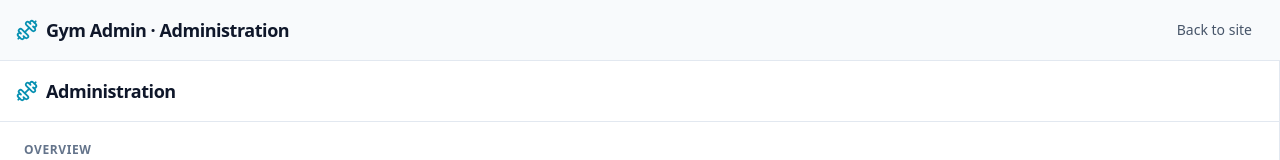
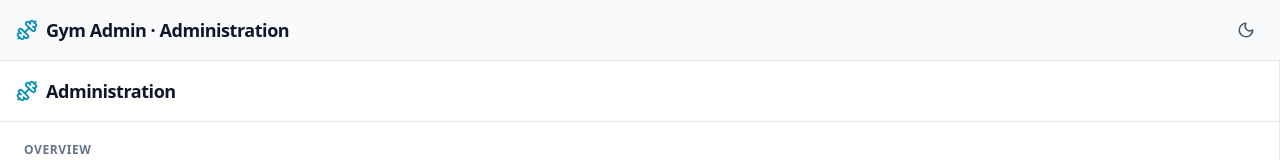
Before and after one commit to jame-dev13/Gym-Admin-Frontend, a React (Vite) app: page /administration in a window 1280 px wide. Shown: the top 160 px of the page. Built offline with nearby package versions, Linux system fonts and the light colour scheme.

Commit message:
feat: add theme toggle button to administration navbar

```diff
--- a/src/components/buttons/Buttons.tsx
+++ b/src/components/buttons/Buttons.tsx
@@ -1,6 +1,6 @@
 import { useEffect, useRef, useState } from 'react'
 import { useFormStatus } from 'react-dom'
-import { Check, Loader2, Menu, RefreshCw, X } from 'lucide-react'
+import { Check, Loader2, Menu, Moon, RefreshCw, Sun, X } from 'lucide-react'
 import type {
   SubmitBtnProps,
   CommandBtnProps,
@@ -8,7 +8,9 @@ import type {
   SwitchBtnProps,
   RefreshBtnProps,
   BurgerBtnProps,
+  ThemeBtnProps,
 } from '@/types/Props'
+import { useThemeContext } from '@/context/useThemeContext'
 
 const submitStyles = [
   'inline-flex',
@@ -419,3 +421,70 @@ export const BurgerBtn = ({
     </button>
   )
 }
+
+const themeBtnStyles = [
+  'inline-flex',
+  'size-9',
+  'items-center',
+  'justify-center',
+  'rounded-full',
+  'border',
+  'border-transparent',
+  'text-text-secondary',
+  'transition-all',
+  'duration-200',
+  'hover:border-border',
+  'hover:bg-surface-over',
+  'hover:text-text-primary',
+  'active:scale-90',
+  'focus-visible:outline-2',
+  'focus-visible:outline-offset-2',
+  'focus-visible:outline-accent',
+].join(' ')
+
+export const ThemeBtn = ({ className = '' }: ThemeBtnProps) => {
+  const { mode, toggle } = useThemeContext()
+  const isDark = mode === 'dark'
+  const label = isDark ? 'Switch to light mode' : 'Switch to dark mode'
+
+  return (
+    <button
+      type="button"
+      onClick={toggle}
+      aria-label={label}
+      title={label}
+      className={`${themeBtnStyles} ${className}`}
+    >
+      <span aria-hidden="true" className="relative block size-5">
+        <Sun
+          size={18}
+          aria-hidden="true"
+          className={[
+            'absolute',
+            'inset-0',
+            'm-auto',
+            'transition-all',
+            'duration-300',
+            isDark
+              ? 'opacity-100 scale-100 rotate-0'
+              : 'opacity-0 scale-50 rotate-90',
+          ].join(' ')}
+        />
+        <Moon
+          size={18}
+          aria-hidden="true"
+          className={[
+            'absolute',
+            'inset-0',
+            'm-auto',
+            'transition-all',
+            'duration-300',
+            isDark
+              ? 'opacity-0 scale-50 -rotate-90'
+              : 'opacity-100 scale-100 rotate-0',
+          ].join(' ')}
+        />
+      </span>
+    </button>
+  )
+}
--- a/src/components/navbar/Navbar.tsx
+++ b/src/components/navbar/Navbar.tsx
@@ -19,6 +19,7 @@ const mobileLinkBase =
 export const Navbar: FC<NavbarProps> = ({
   links,
   brand,
+  actions,
   position = "sticky",
   defaultOpen = false,
   open,
@@ -26,7 +27,7 @@ export const Navbar: FC<NavbarProps> = ({
   "aria-label": ariaLabel = "Main navigation",
   className = "",
 }) => {
-  if (links.length === 0) {
+  if (links.length === 0 && !actions) {
     throw new Error("Navbar requires at least one link");
   }
 
@@ -121,6 +122,7 @@ export const Navbar: FC<NavbarProps> = ({
         {brand && <div className="flex min-w-0 items-center gap-2">{brand}</div>}
         <div className="hidden items-center gap-1 tab:flex">
           {links.map(renderDesktopLink)}
+          {actions}
         </div>
         <BurgerBtn
           open={menuOpen}
@@ -133,6 +135,7 @@ export const Navbar: FC<NavbarProps> = ({
         <div id={menuId} className="border-t border-border px-4 py-3 tab:hidden animate-fade-in-scale">
           <div className="flex flex-col gap-1">
             {links.map(renderMobileLink)}
+            {actions}
           </div>
         </div>
       )}
--- a/src/features/administration/components/AdministrationNavbar.tsx
+++ b/src/features/administration/components/AdministrationNavbar.tsx
@@ -1,8 +1,7 @@
 import { Dumbbell } from "lucide-react";
 import { Link } from "react-router-dom";
+import { ThemeBtn } from "@/components/buttons/Buttons";
 import { Navbar } from "@/components/navbar/Navbar";
-
-const links = [{ to: "/", label: "Back to site" }];
 
 export const AdministrationNavbar = () => (
   <Navbar
@@ -19,6 +18,7 @@ export const AdministrationNavbar = () => (
         </span>
       </Link>
     }
-    links={links}
+    links={[]}
+    actions={<ThemeBtn />}
   />
 );
--- a/src/test/test-utils.tsx
+++ b/src/test/test-utils.tsx
@@ -2,6 +2,7 @@ import { QueryClient, QueryClientProvider } from "@tanstack/react-query";
 import { render } from "@testing-library/react";
 import type { ReactElement, ReactNode } from "react";
 import { MemoryRouter } from "react-router-dom";
+import { ThemeProvider } from "@/context/ThemeProvider";
 
 export const createTestQueryClient = () =>
   new QueryClient({
@@ -17,7 +18,9 @@ const renderProviders = (
   route: string,
 ) => (
   <QueryClientProvider client={queryClient}>
-    <MemoryRouter initialEntries={[route]}>{children}</MemoryRouter>
+    <MemoryRouter initialEntries={[route]}>
+      <ThemeProvider>{children}</ThemeProvider>
+    </MemoryRouter>
   </QueryClientProvider>
 );
 
--- a/src/types/Props.ts
+++ b/src/types/Props.ts
@@ -237,6 +237,10 @@ export interface BurgerBtnProps {
   buttonRef: Ref<HTMLButtonElement>;
 }
 
+export interface ThemeBtnProps {
+  className?: string;
+}
+
 export type PropsWithChildren = { children?: ReactNode };
 
 export interface AppFormProps {
@@ -329,6 +333,7 @@ export interface SelectProps {
 export interface NavbarProps {
   links: NavbarLink[];
   brand?: ReactNode;
+  actions?: ReactNode;
   position?: NavbarPosition;
   defaultOpen?: boolean;
   open?: boolean;
```
Also changed, not shown: 2 other files (tests, documents, lock files or other folders).
